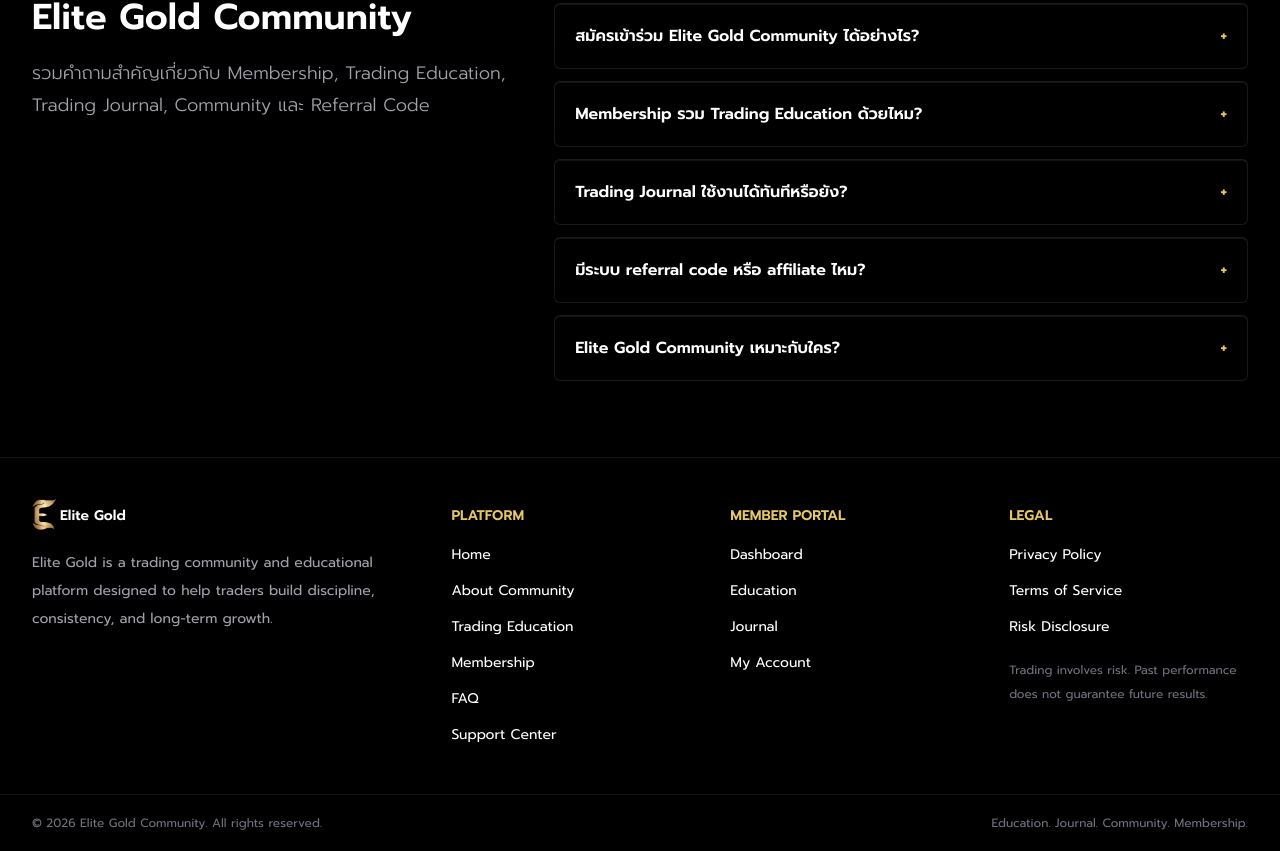
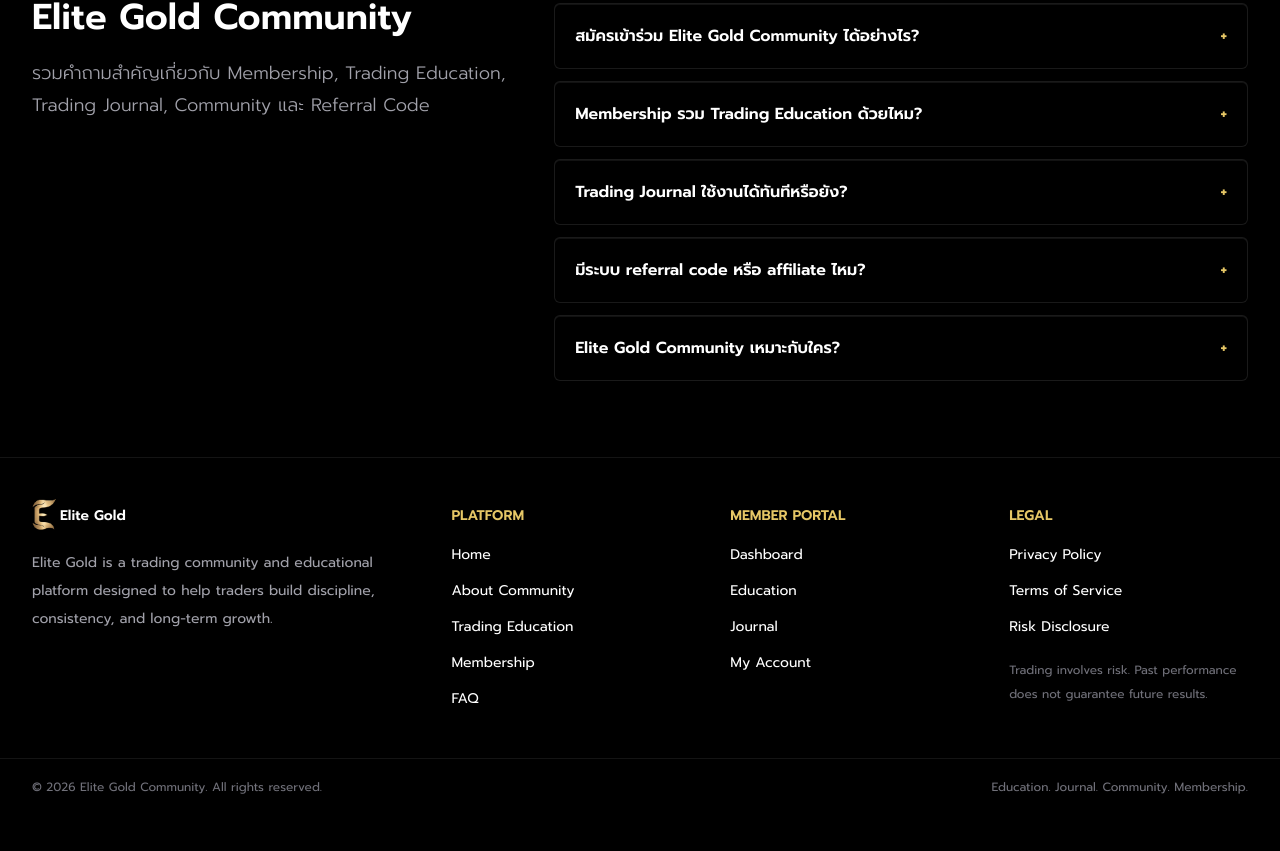
Before and after one commit to khunpoom-glitch/elite-gold-website, a Next.js app: page / in a window 1280 px wide. Shown: the part 4753-5604 px from the top of the page. After the commit the page ends 5568 px from the top, so only its background shows below. Built offline with nearby package versions, Linux system fonts and the light colour scheme; no server answers.

Commit message:
fix: remove support center footer link

```diff
--- a/src/components/layout/public-footer.tsx
+++ b/src/components/layout/public-footer.tsx
@@ -12,7 +12,6 @@ const footerGroups = [
       { label: "Trading Education", href: "/education" },
       { label: "Membership", href: "/membership" },
       { label: "FAQ", href: "/faq" },
-      { label: "Support Center", href: "/support" },
     ],
   },
   {
```
